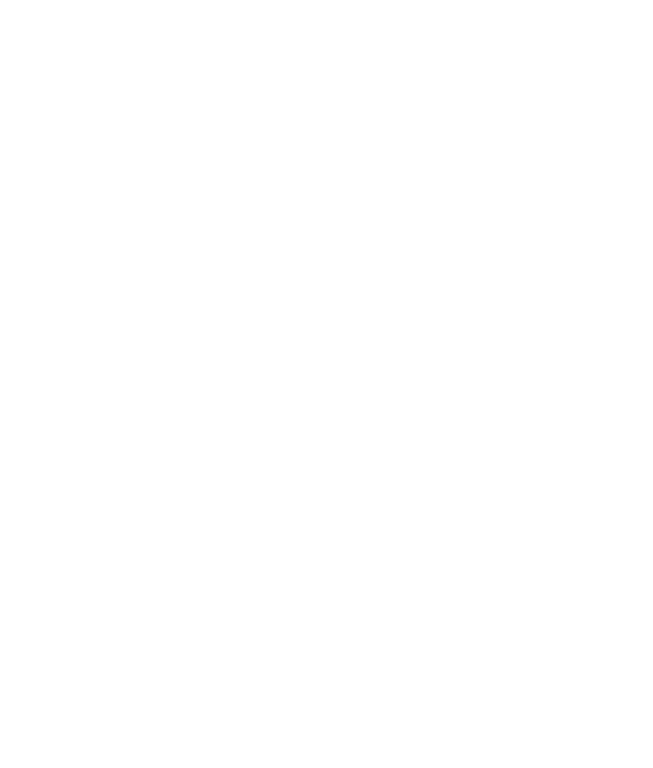
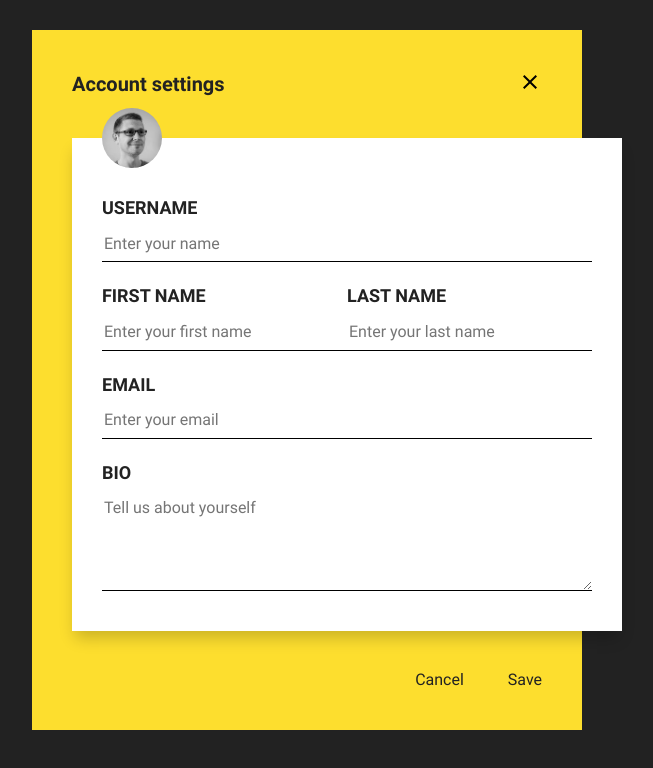
Before and after one commit to Boburiy1906/loop-2-step-2, a plain HTML site: page index.html in a window 1280 px wide. Shown: the whole page, without its empty margins (333-986 px from the left). Drawn offline with Linux system fonts and the light colour scheme.

Commit message:
add styles

```diff
--- a/css/styles.css
+++ b/css/styles.css
@@ -1,5 +1,7 @@
 :root {
---color: #fff;
+--color: #222;
+--bg-color: #fdde2e;
+--bg-color-form: #fff;
 }
 
 /* FONTS */
@@ -58,6 +60,8 @@ body {
   padding: 0;
   margin: 0;
   font-family: "roboto", "arial", sans-serif;
+  background-color: #222;
+  color: var(--color);
 }
 
 img {
@@ -67,9 +71,9 @@ img {
 
 .container {
   width: 100%;
-  max-width: 1300px;
-  padding-left: 25px;
-  padding-right: 25px;
+  max-width: 650px;
+  padding-left: 50px;
+  padding-right: 50px;
   margin-left: auto;
   margin-right: auto;
 }
@@ -79,3 +83,108 @@ img {
   padding-top: 30px;
   padding-bottom: 30px;
 }
+
+
+/* SITE-BACK-SECTION */
+
+.site-back-section {
+display: flex;
+flex-direction: column;
+background-color: var(--bg-color);
+
+}
+
+.site-back-section-header {
+display: flex;
+justify-content: space-between;
+align-items: center;
+padding: 40px;
+}
+
+.site-back-section-heading {
+ margin: 0;
+font-size: 20px;
+}
+.site-back-section-button {
+
+}
+.site-back-section-img {
+
+}
+
+
+.site-back-section-footer {
+display: flex;
+justify-content: flex-end;
+margin: 0;
+padding: 40px;
+}
+.site-back-section-footer-links {
+}
+.back-section-footer-link {
+  text-decoration: none;
+  color: var(--color);
+}
+
+.back-section-footer-link:not(:last-child){
+  margin-right: 40px;
+}
+
+
+/* PROFILE-FORM */
+
+
+.profile-form {
+width: 100%;
+max-width: 650px;
+position: relative;
+left: 40px;
+background-color: var(--bg-color-form);
+margin: 0;
+padding: 60px 30px 40px;
+box-shadow: 0 10px 15px -3px rgb(0 0 0 / 20%);
+}
+
+.profile-form-img {
+  position: absolute;
+  transform: translateY(-50%);
+  border-radius: 50%;
+  left: 30px;
+    top: 0;
+
+}
+
+.wrapper-names{
+  display: flex;
+flex-grow: 1;
+}
+
+.profile-settings-form {
+  display: flex;
+  flex-direction: column;
+  width: 100%;
+
+}
+
+.profile-settings-form:not(:last-child) {
+margin-bottom: 24px;
+}
+
+.profile-setting-form-label {
+  text-transform: uppercase;
+margin-bottom: 8px;
+font-size: 18px;
+font-weight: 700;
+}
+
+.profile-setting-form-field {
+  display: block;
+  padding: 8px 2px;
+  border: none;
+border-bottom: 1px solid;
+}
+
+.profile-setting-form-field-textarea {
+  min-height: 100px;
+  resize: vertical;
+}
--- a/index.html
+++ b/index.html
@@ -1,5 +1,6 @@
 <!DOCTYPE html>
 <html lang="en">
+
 <head>
   <meta charset="UTF-8">
   <meta http-equiv="X-UA-Compatible" content="IE=edge">
@@ -8,13 +9,71 @@
   <link rel="stylesheet" href="css/styles.css">
   <title>Step-2</title>
 </head>
+
 <body>
-<main class="main-content">
-  <div class="container">
+  <main class="main-content">
+    <div class="container">
+      <form class="site-back-section" action="https://echo.htmlacademy.ru" method="post">
 
-  </div>
-</main>
+        <!-- HEADER -->
 
-<script src="js/main.js"></script>
+        <header class="site-back-section-header">
+          <h1 class="site-back-section-heading">Account settings</h1>
+          <a class="site-back-section-button" href="index.html">
+            <img class="site-back-section-img" src="img/icon-close.svg" alt="x" width="24" height="24">
+          </a>
+        </header>
+
+        <!-- FORM -->
+
+        <div class="profile-form">
+          <img class="profile-form-img" src="img/avatar.jpg" alt="profile-img" width="60" height="60">
+
+          <div class="profile-settings-form">
+            <label class="profile-setting-form-label" for="profile-setting-username">Username</label>
+            <input class="profile-setting-form-field" type="text" name="username" id="profile-setting-username"
+              placeholder="Enter your name" required>
+          </div>
+
+          <div class="wrapper-names">
+            <div class="profile-settings-form">
+              <label class="profile-setting-form-label" for="profile-setting-first-name">First name</label>
+              <input class="profile-setting-form-field" type="text" name="first_name" id="profile-setting-first-name"
+                placeholder="Enter your first name" required>
+            </div>
+            <div class="profile-settings-form">
+              <label class="profile-setting-form-label" for="profile-setting-last-name">Last name</label>
+              <input class="profile-setting-form-field" type="text" name="last_name" id="profile-setting-last-name"
+                placeholder="Enter your last name" required>
+            </div>
+          </div>
+
+          <div class="profile-settings-form">
+            <label class="profile-setting-form-label" for="profile-setting-email">Email</label>
+            <input class="profile-setting-form-field" type="email" name="email" id="profile-setting-email"
+              placeholder="Enter your email" pattern="^([a-z0-9_\.-]+)@([\da-z\.-]+)\.([a-z\.]{2,6})$" required>
+          </div>
+
+          <div class="profile-settings-form">
+            <label class="profile-setting-form-label" for="profile-setting-bio">Bio</label>
+            <textarea class="profile-setting-form-field profile-setting-form-field-textarea" name="bio" id="profile-setting-bio" placeholder="Tell us about yourself" required></textarea>
+          </div>
+
+        </div>
+        <!-- FOOTER -->
+        <footer class="site-back-section-footer">
+          <div class="site-back-section-footer-links">
+            <a class="back-section-footer-link" href="#">Cancel</a>
+            <a class="back-section-footer-link" href="#">Save</a>
+          </div>
+        </footer>
+      </form>
+    </div>
+
+  </main>
+
+
+  <script src="js/main.js"></script>
 </body>
+
 </html>
```
